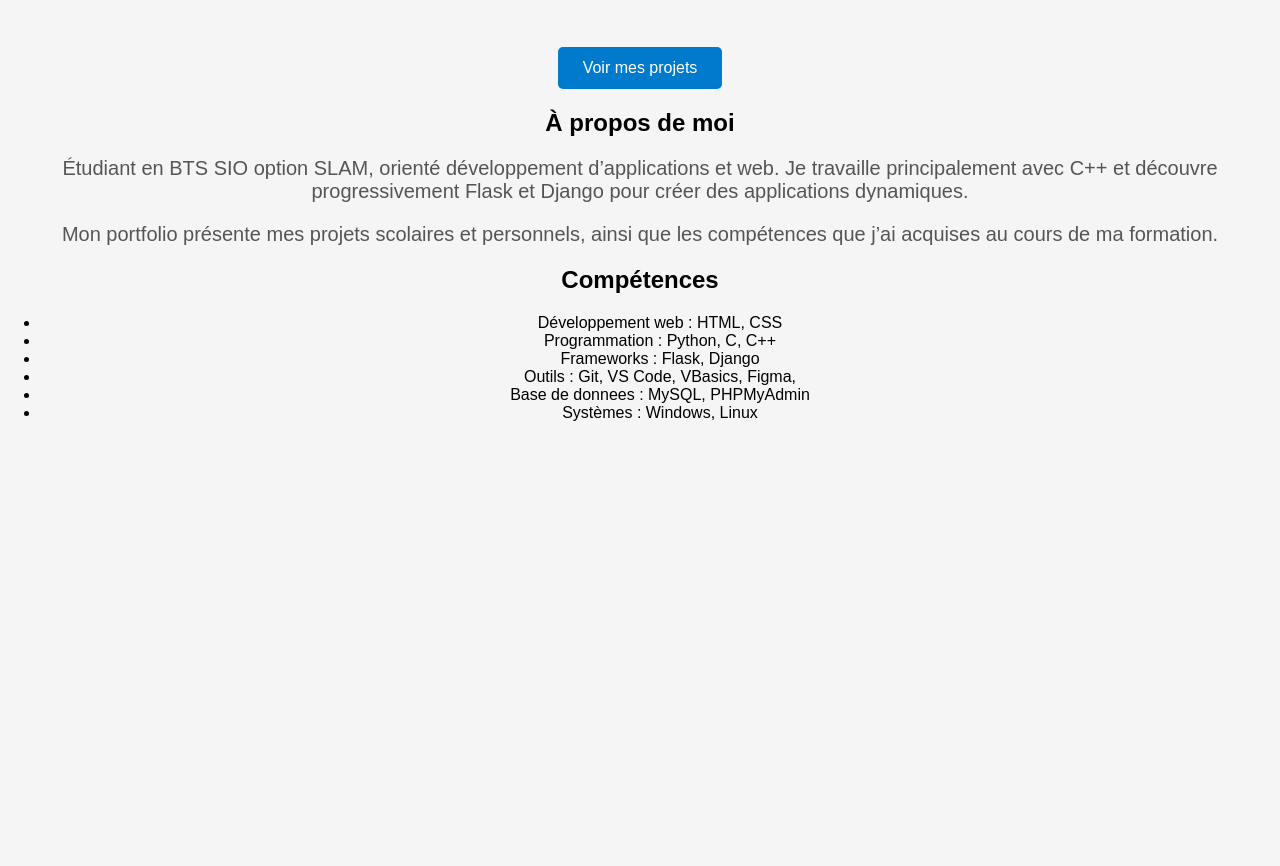
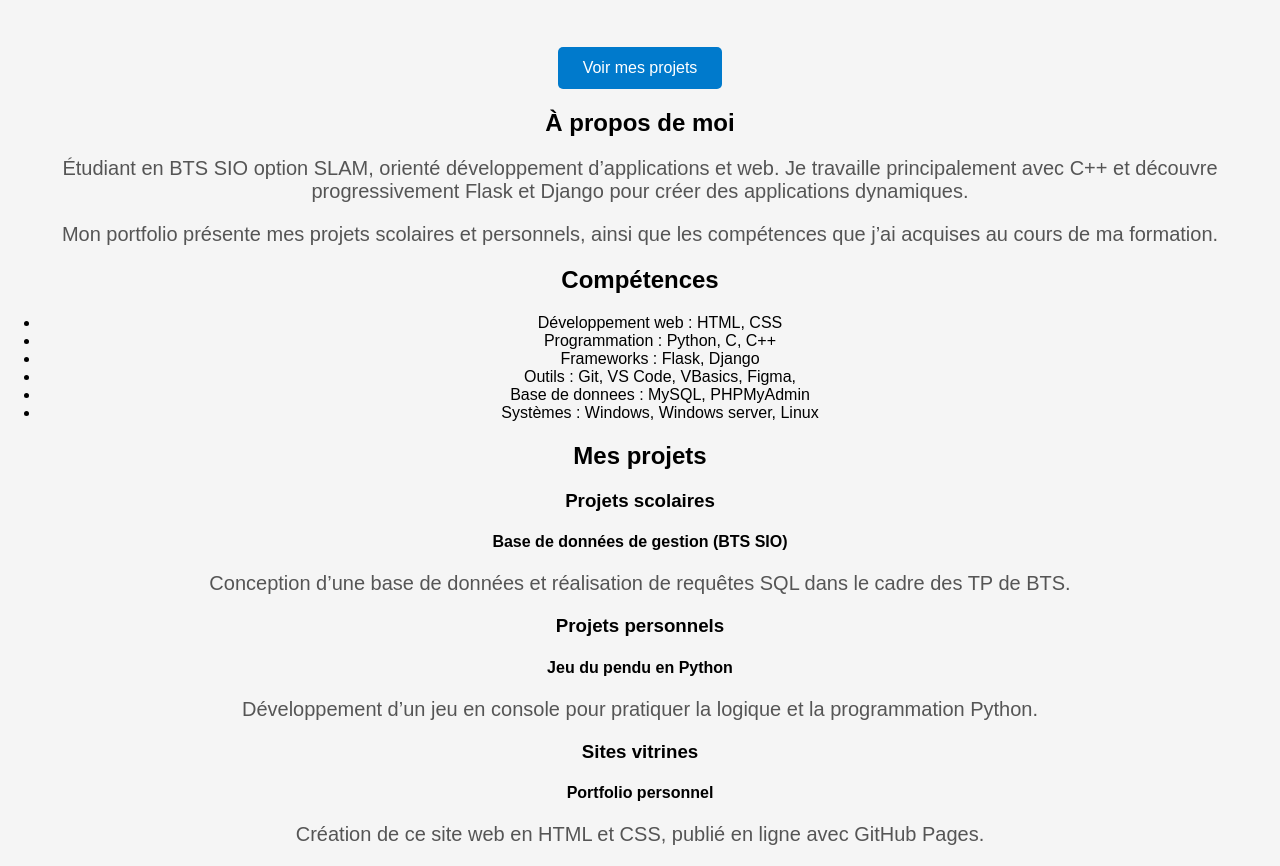
Before and after one commit to GigoloSamurai/portfolioyassinsdk, a plain HTML site: page index.html in a window 1280 px wide. Shown: the part 233-1099 px from the top of the page. Before the commit the page ends 800 px from the top, so only its background shows below. Drawn offline with Linux system fonts and the light colour scheme.

Commit message:
Update index.html

```diff
--- a/index.html
+++ b/index.html
@@ -25,8 +25,33 @@
         <li>Frameworks : Flask, Django</li>
         <li>Outils : Git, VS Code, VBasics, Figma, </li>
         <li>Base de donnees : MySQL, PHPMyAdmin</li>
-        <li>Systèmes : Windows, Linux</li>
+        <li>Systèmes : Windows, Windows server, Linux</li>
       </ul>
+      <h2 id="projets">Mes projets</h2>
+
+<h3>Projets scolaires</h3>
+
+<h4>Base de données de gestion (BTS SIO)</h4>
+<p>
+Conception d’une base de données et réalisation de requêtes SQL dans le cadre des TP de BTS.
+</p>
+
+
+<h3>Projets personnels</h3>
+
+<h4>Jeu du pendu en Python</h4>
+<p>
+Développement d’un jeu en console pour pratiquer la logique et la programmation Python.
+</p>
+
+
+<h3>Sites vitrines</h3>
+
+<h4>Portfolio personnel</h4>
+<p>
+Création de ce site web en HTML et CSS, publié en ligne avec GitHub Pages.
+</p>
+
 </body>
 
 </html>
```
